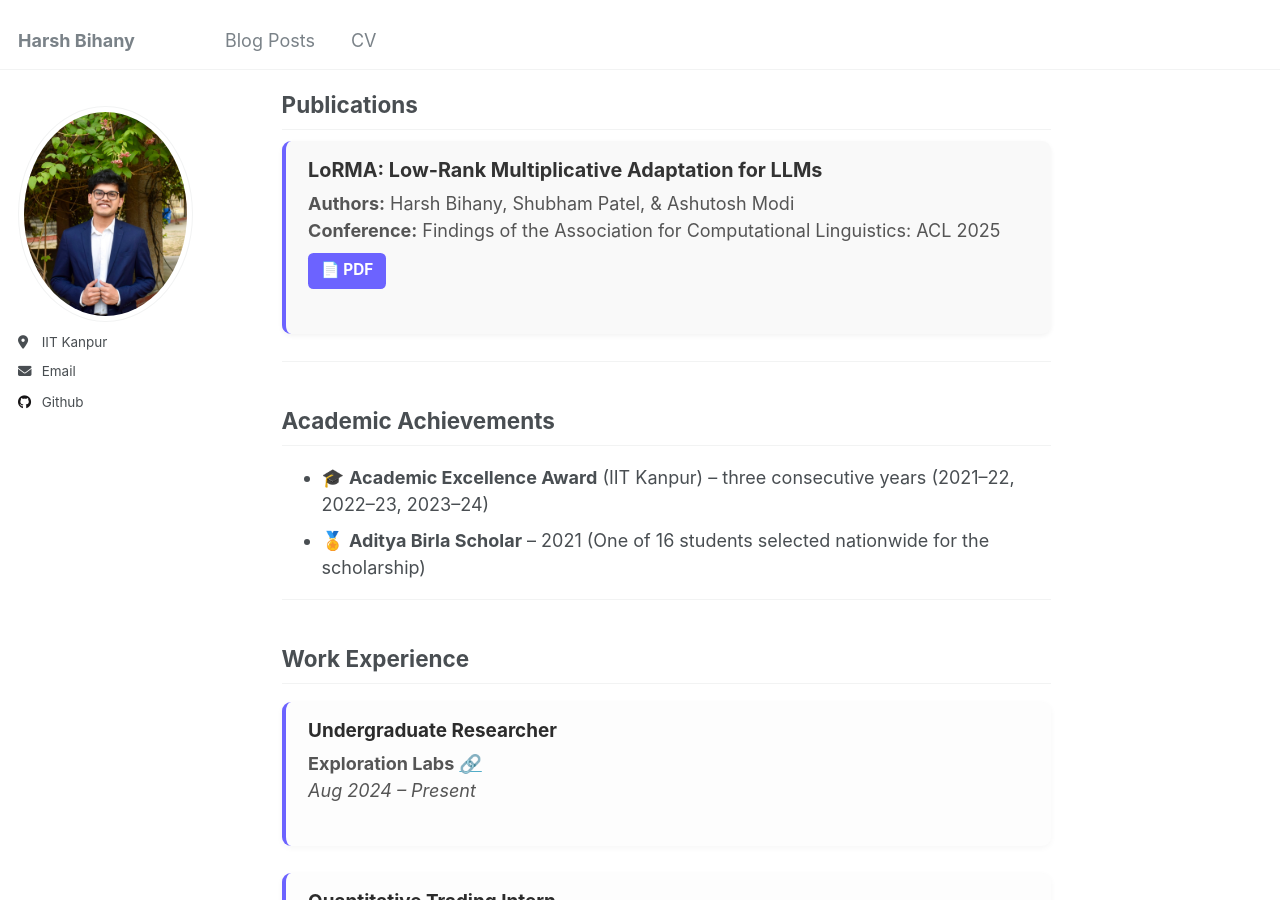
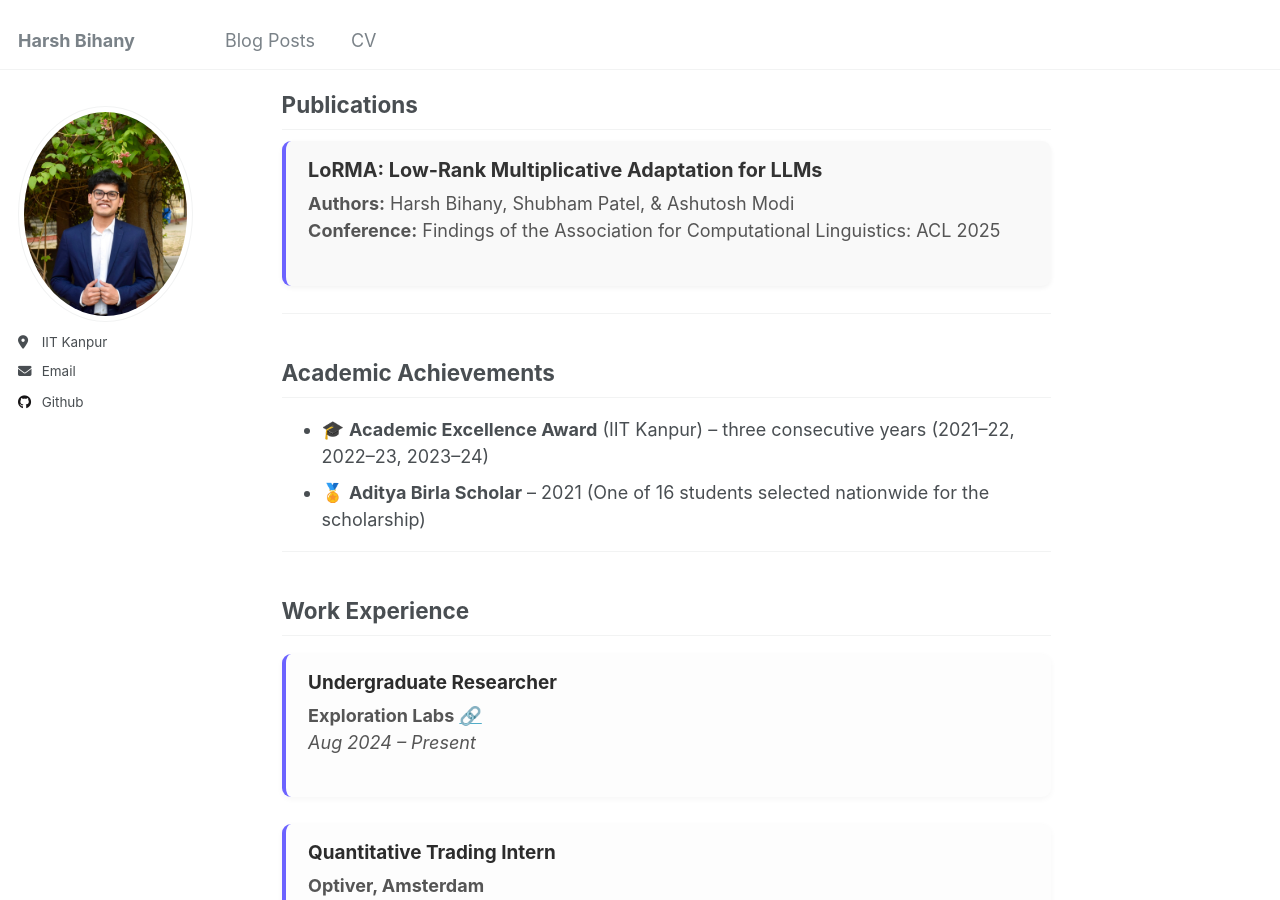
Before and after one commit to bihany-harsh/bihany-harsh.github.io, a Jekyll site: the page built from _pages/about.md, in a window 1280 px wide and 900 px high, scrolled down 537 px. Built offline with Jekyll 4.4.1, drawn with Linux system fonts in a browser that asks for light colours.

Commit message:
minor link update

```diff
--- a/_pages/about.md
+++ b/_pages/about.md
@@ -37,7 +37,7 @@ Currently, I’m working on **multi-agent distributed reinforcement learning** u
   <p>
     <strong>Authors:</strong> Harsh Bihany, Shubham Patel, & Ashutosh Modi<br>
     <strong>Conference:</strong> Findings of the Association for Computational Linguistics: ACL 2025<br>
-    <a href="https://openreview.net/pdf?id=AXTK47joyI" target="_blank" class="btn btn-primary">📄 PDF</a>
+    <!-- <a href="https://openreview.net/pdf?id=AXTK47joyI" target="_blank" class="btn btn-primary">📄 PDF</a> -->
   </p>
 </div>
 
```
